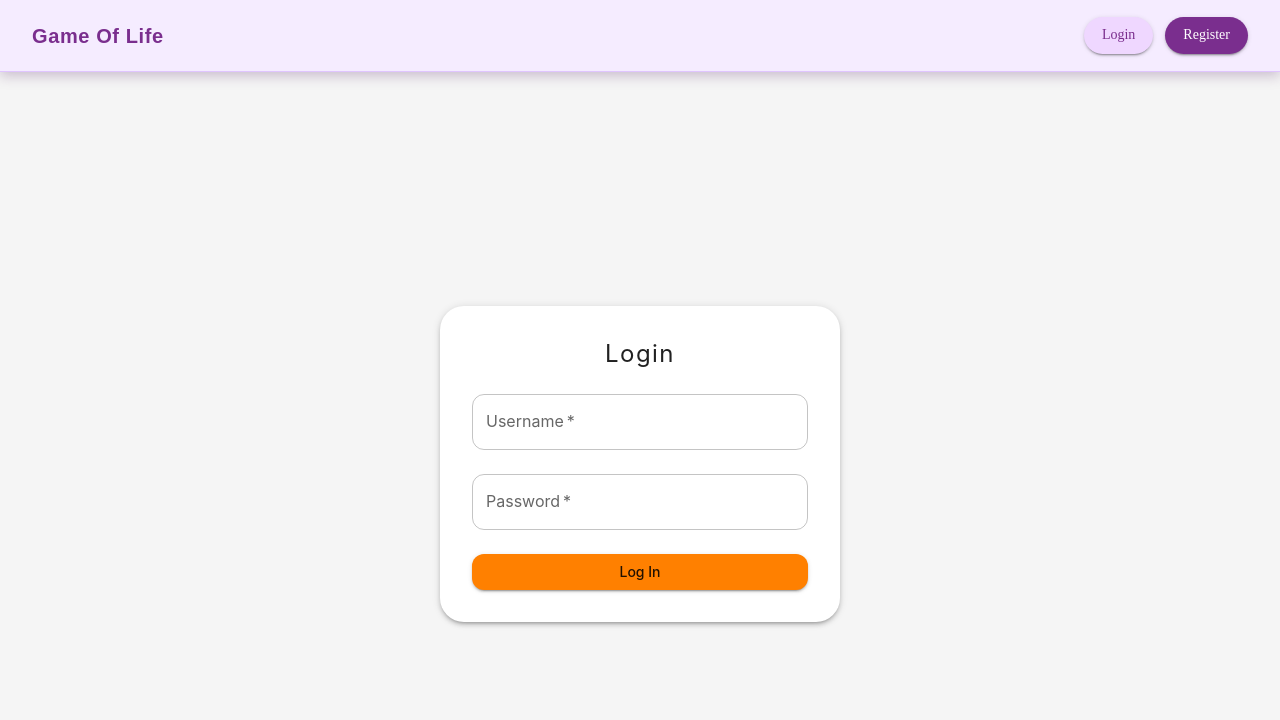
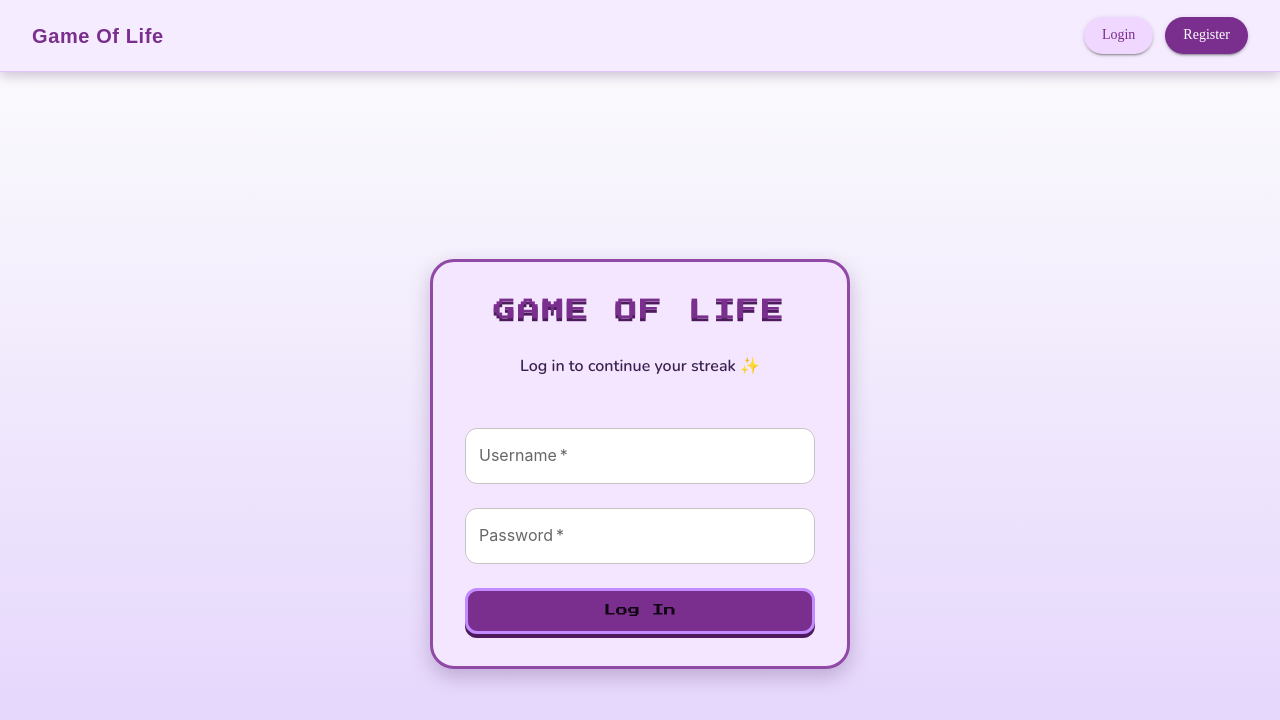
Before and after one commit to AmineSaoudi/game-of-life, a React app in the folder frontend/: page /login in a window 1280 px wide. Shown: the top 720 px of the page. Built offline with nearby package versions, Linux system fonts and the light colour scheme; the HTML template or start-up script is replaced by a standard one.

Commit message:
login and sign up

```diff
--- a/frontend/src/pages/LoginPage/Newloginpage.jsx
+++ b/frontend/src/pages/LoginPage/Newloginpage.jsx
@@ -57,7 +57,7 @@ const LoginPage = () => {
     <Box
       sx={{
         minHeight: "100vh",
-        bgcolor: "#f5f5f5",
+        background: "linear-gradient(180deg, #fbfbfd 0%, #e1cffc 100%)",
         display: "flex",
         alignItems: "center",
         justifyContent: "center",
@@ -65,19 +65,52 @@ const LoginPage = () => {
       }}
     >
       <Paper
-        elevation={3}
+        elevation={6}
         sx={{
-          maxWidth: 400,
+          maxWidth: 420,
           width: "100%",
           p: 4,
-          borderRadius: 2,
+          borderRadius: "24px",
+          backgroundColor: "#f4e6ff",
+          border: "3px solid #9049a4",
+          boxShadow: "0px 8px 20px rgba(77, 27, 91, 0.25)",
+          display: "flex",
+          flexDirection: "column",
+          gap: 2,
         }}
       >
-        <Typography variant="h5" component="h1" gutterBottom align="center">
-          Login
+        {/* GAME TITLE */}
+        <Typography
+          component="h1"
+          sx={{
+            fontFamily: "'Press Start 2P', cursive",
+            fontSize: "1.4rem",
+            textAlign: "center",
+            color: "#7A2E8E",
+            textShadow: "0px 3px 0px #4d1b5b",
+            letterSpacing: "2px",
+            mb: 1,
+          }}
+        >
+          GAME OF LIFE
         </Typography>
 
-        <Box component="form" onSubmit={handleSubmit} noValidate>
+        {/* Subtitle */}
+        <Typography
+          variant="subtitle1"
+          sx={{
+            textAlign: "center",
+            fontFamily: "'Nunito', system-ui, sans-serif",
+            fontWeight: 600,
+            color: "#3b214f",
+            mb: 1,
+          }}
+        >
+          Log in to continue your streak ✨
+        </Typography>
+
+        {/* FORM */}
+        <Box component="form" onSubmit={handleSubmit} noValidate sx={{ mt: 1 }}>
           <TextField
             label="Username"
             fullWidth
@@ -85,6 +118,12 @@ const LoginPage = () => {
             margin="normal"
             value={username}
             onChange={(e) => setUsername(e.target.value)}
+            sx={{
+              "& .MuiOutlinedInput-root": {
+                borderRadius: "12px",
+                backgroundColor: "#ffffff",
+              },
+            }}
           />
 
           <TextField
@@ -95,10 +134,25 @@ const LoginPage = () => {
             margin="normal"
             value={password}
             onChange={(e) => setPassword(e.target.value)}
+            sx={{
+              "& .MuiOutlinedInput-root": {
+                borderRadius: "12px",
+                backgroundColor: "#ffffff",
+              },
+            }}
           />
 
           {error && (
-            <Typography color="error" variant="body2" sx={{ mt: 1, mb: 1 }}>
+            <Typography
+              color="error"
+              variant="body2"
+              sx={{
+                mt: 1,
+                mb: 1,
+                textAlign: "center",
+                fontFamily: "'Nunito', system-ui, sans-serif",
+              }}
+            >
               {error}
             </Typography>
           )}
@@ -107,10 +161,28 @@ const LoginPage = () => {
             type="submit"
             variant="contained"
             fullWidth
-            sx={{ mt: 2 }}
             disabled={loading}
+            sx={{
+              mt: 2,
+              py: 1.2,
+              fontFamily: "'Press Start 2P', cursive",
+              fontSize: "0.75rem",
+              textTransform: "none",
+              backgroundColor: "#7A2E8E",
+              border: "3px solid #C38BFF",
+              boxShadow: "0px 4px 0px #4D1B5B",
+              "&:hover": {
+                backgroundColor: "#8E3DA3",
+                transform: "translateY(-2px)",
+                boxShadow: "0px 6px 0px #4D1B5B",
+              },
+              "&:active": {
+                transform: "translateY(1px)",
+                boxShadow: "0px 2px 0px #4D1B5B",
+              },
+            }}
           >
-            Log In
+            {loading ? "Logging in..." : "Log In"}
           </Button>
         </Box>
       </Paper>
--- a/frontend/src/pages/Signup/Signup.jsx
+++ b/frontend/src/pages/Signup/Signup.jsx
@@ -56,7 +56,7 @@ export default function Signup() {
     <Box
       sx={{
         minHeight: "100vh",
-        bgcolor: "#f5f5f5",
+        background: "linear-gradient(180deg, #fbfbfd 0%, #e1cffc 100%)",
         display: "flex",
         alignItems: "center",
         justifyContent: "center",
@@ -64,19 +64,51 @@ export default function Signup() {
       }}
     >
       <Paper
-        elevation={3}
+        elevation={6}
         sx={{
-          maxWidth: 400,
+          maxWidth: 420,
           width: "100%",
           p: 4,
-          borderRadius: 2,
+          borderRadius: "24px",
+          backgroundColor: "#f4e6ff",
+          border: "3px solid #9049a4",
+          boxShadow: "0px 8px 20px rgba(77, 27, 91, 0.25)",
+          display: "flex",
+          flexDirection: "column",
+          gap: 2,
         }}
       >
-        <Typography variant="h5" component="h1" gutterBottom align="center">
-          Signup
+        {/* GAME TITLE */}
+        <Typography
+          component="h1"
+          sx={{
+            fontFamily: "'Press Start 2P', cursive",
+            fontSize: "1.4rem",
+            textAlign: "center",
+            color: "#7A2E8E",
+            textShadow: "0px 3px 0px #4d1b5b",
+            letterSpacing: "2px",
+            mb: 1,
+          }}
+        >
+          GAME OF LIFE
         </Typography>
 
-        <Box component="form" onSubmit={handleSubmit} noValidate>
+        {/* Subtitle */}
+        <Typography
+          variant="subtitle1"
+          sx={{
+            textAlign: "center",
+            fontFamily: "'Nunito', system-ui, sans-serif",
+            fontWeight: 600,
+            color: "#3b214f",
+            mb: 1,
+          }}
+        >
+          Create your player and start your streak 🌟
+        </Typography>
+
+        <Box component="form" onSubmit={handleSubmit} noValidate sx={{ mt: 1 }}>
           <TextField
             label="Username"
             fullWidth
@@ -84,6 +116,12 @@ export default function Signup() {
             margin="normal"
             value={username}
             onChange={(e) => setUsername(e.target.value)}
+            sx={{
+              "& .MuiOutlinedInput-root": {
+                borderRadius: "12px",
+                backgroundColor: "#ffffff",
+              },
+            }}
           />
 
           <TextField
@@ -94,10 +132,25 @@ export default function Signup() {
             margin="normal"
             value={password}
             onChange={(e) => setPassword(e.target.value)}
+            sx={{
+              "& .MuiOutlinedInput-root": {
+                borderRadius: "12px",
+                backgroundColor: "#ffffff",
+              },
+            }}
           />
 
           {error && (
-            <Typography color="error" variant="body2" sx={{ mt: 1, mb: 1 }}>
+            <Typography
+              color="error"
+              variant="body2"
+              sx={{
+                mt: 1,
+                mb: 1,
+                textAlign: "center",
+                fontFamily: "'Nunito', system-ui, sans-serif",
+              }}
+            >
               {error}
             </Typography>
           )}
@@ -106,10 +159,28 @@ export default function Signup() {
             type="submit"
             variant="contained"
             fullWidth
-            sx={{ mt: 2 }}
             disabled={loading}
+            sx={{
+              mt: 2,
+              py: 1.2,
+              fontFamily: "'Press Start 2P', cursive",
+              fontSize: "0.75rem",
+              textTransform: "none",
+              backgroundColor: "#7A2E8E",
+              border: "3px solid #C38BFF",
+              boxShadow: "0px 4px 0px #4D1B5B",
+              "&:hover": {
+                backgroundColor: "#8E3DA3",
+                transform: "translateY(-2px)",
+                boxShadow: "0px 6px 0px #4D1B5B",
+              },
+              "&:active": {
+                transform: "translateY(1px)",
+                boxShadow: "0px 2px 0px #4D1B5B",
+              },
+            }}
           >
-            Sign Up!
+            {loading ? "Signing up..." : "Sign Up!"}
           </Button>
         </Box>
       </Paper>
```
